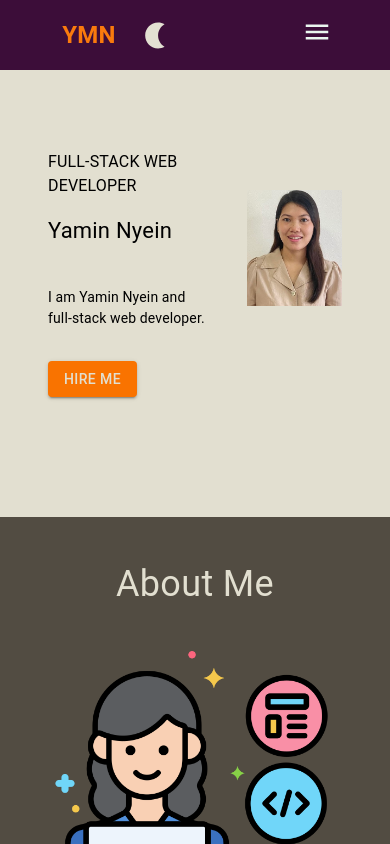
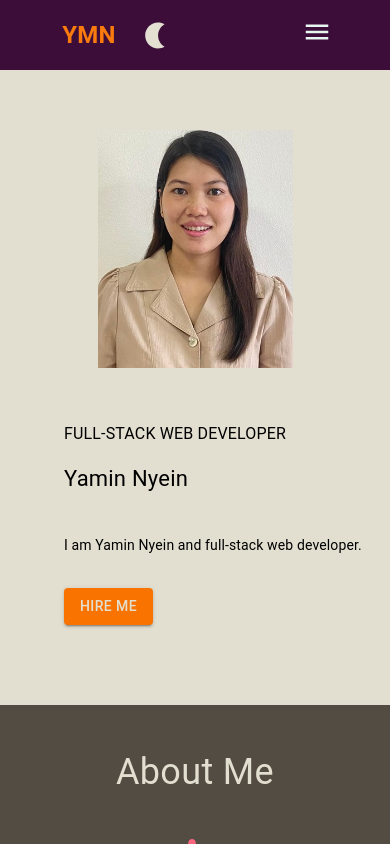
Before and after one commit to yamin227580/portfolio-site, a Next.js app: page / in a window 390 px wide. Shown: the top 844 px of the page. Built offline with nearby package versions, Linux system fonts and the light colour scheme.

Commit message:
change_image_position_for_mobile_view

```diff
--- a/src/components/Home.tsx
+++ b/src/components/Home.tsx
@@ -17,17 +17,47 @@ const Home = () => {
       <Box
         sx={{
           display: "flex",
-          flexDirection: "row",
+          flexDirection: { xs: "column", md: "row" },
           justifyContent: "center",
           backgroundColor: lightTheme ? "info.main" : "success.main",
           mt: -1.3,
-          pb: 15,
+          pb: { xs: 10, md: 15 },
         }}
       >
+        <Slide
+          direction="left"
+          in={isVisibleForImg}
+          mountOnEnter
+          unmountOnExit
+          timeout={700}
+        >
+          <Box
+            sx={{
+              width: { xs: "100%", md: "30%" },
+              textAlign: "center",
+              ml: { xs: 0, sm: -10 },
+              display: { xs: "block", md: "none" },
+            }}
+          >
+            <Image
+              src="/profile.jpg"
+              alt="profile-image"
+              width={0}
+              height={0}
+              sizes="100vw"
+              style={{
+                width: "50%",
+                height: "auto",
+                marginTop: "60px",
+                marginBottom: "-30px",
+              }}
+            />
+          </Box>
+        </Slide>
         <Box
           sx={{
-            width: { xs: "50%", md: "30%" },
-            ml: { xs: 1, sm: 10 },
+            width: { xs: "90%", md: "30%" },
+            ml: { xs: 3, sm: 10 },
             color: lightTheme ? "black" : "info.main",
           }}
         >
@@ -91,6 +121,7 @@ const Home = () => {
               width: { xs: "50%", md: "30%" },
               textAlign: "center",
               ml: { xs: 0, sm: -10 },
+              display: { xs: "none", md: "block" },
             }}
           >
             <Image
```
